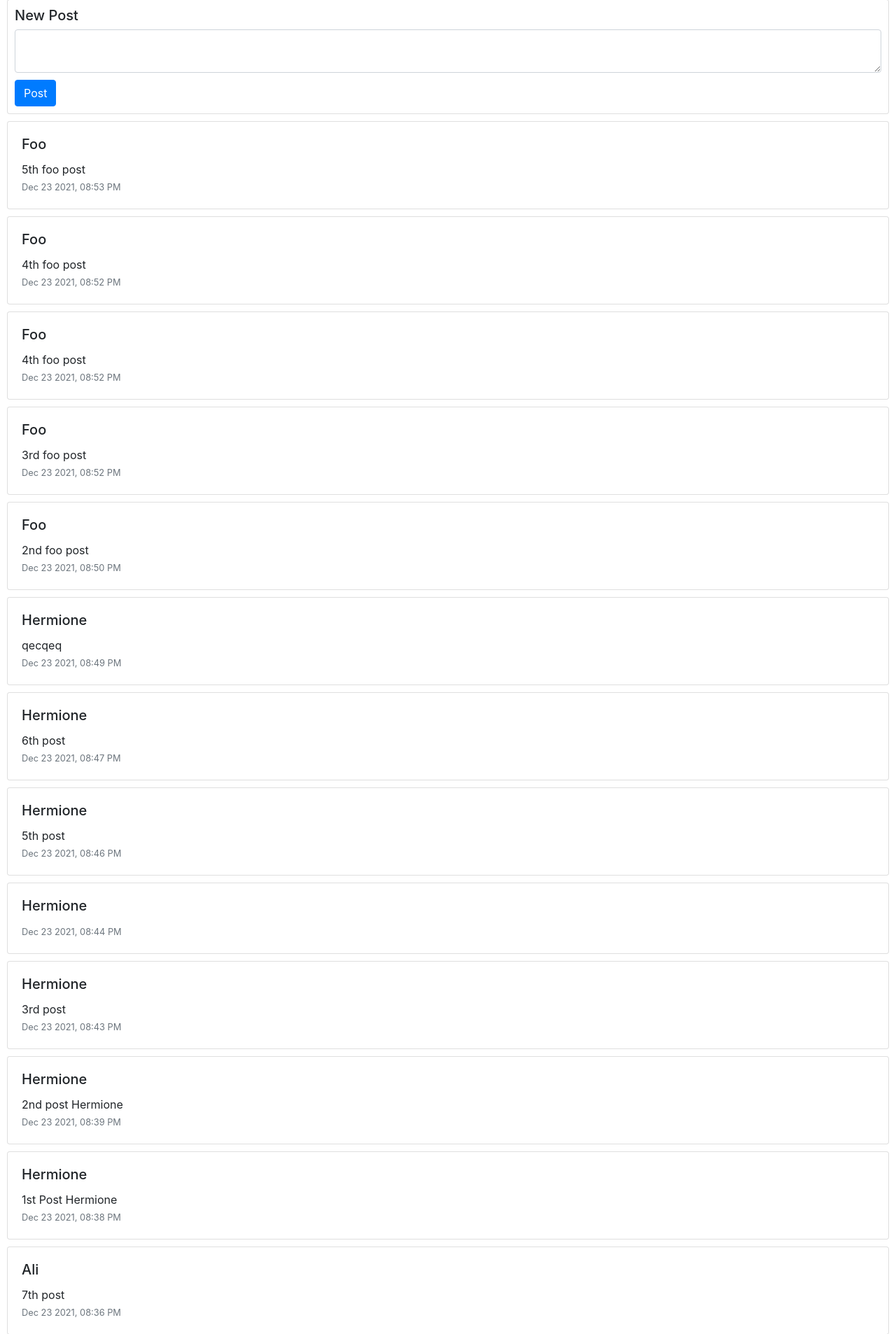
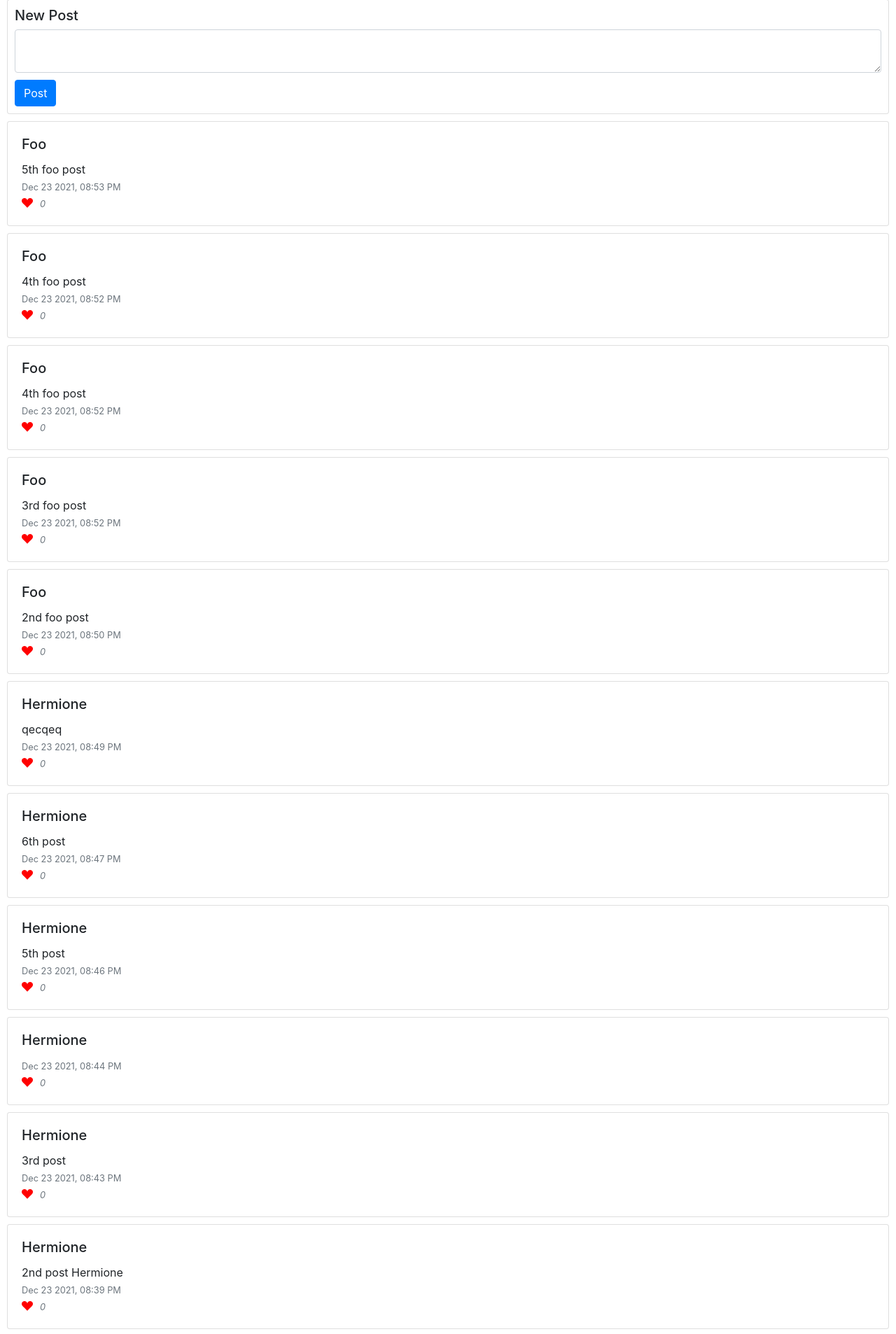
Before and after one commit to aliguzmanadan/SocialNetwork_DjangoJS_WebApp, a Django app: page / in a window 1280 px wide. Shown: the part 111-2017 px from the top of the page at 70% size. Run offline with Django 3.2, Linux system fonts and the light colour scheme; a user stored in the database is signed in; data comes from the database, SQL or seed files in the repository; both versions use the stored data as it was after the commit; some libraries are stand-ins or nearby versions.

Commit message:
Like icon

```diff
--- a/network/static/network/index.js
+++ b/network/static/network/index.js
@@ -3,7 +3,7 @@ document.addEventListener('DOMContentLoaded', function() {
     // Use links in the top of the page to toggle between views
     document.querySelector('#all_posts_link').addEventListener('click', () => load_posts('all'));
     document.querySelector('#following_link').addEventListener('click', () => load_posts('following'));
-    document.querySelector('#post_form').addEventListener('submit', () => submit_post());
+    document.querySelector('#post_form').onsubmit =  () => {return submit_post()};
 
     // By default, load all posts
     load_posts('all');
@@ -14,6 +14,9 @@ document.addEventListener('DOMContentLoaded', function() {
 
 function load_posts(posts_set){
     document.querySelector('#session_name').innerHTML = `<h3>${posts_set.charAt(0).toUpperCase() + posts_set.slice(1)}</h3>`;
+
+    //Clearing posts view
+    document.querySelector('#session_posts').innerHTML = "";
 
     //Getting posts
     fetch(`/posts/${posts_set}`)
@@ -45,10 +48,15 @@ function display_post(post){
 
     let timestamp = document.createElement('p');
     timestamp.className = "card-text";
-    timestamp.innerHTML = `<small class="text-muted">${post.timestamp}</small>`
+    timestamp.innerHTML = `<small class="text-muted">${post.timestamp}</small>`;
+
+    let likes = document.createElement('i');
+    likes.className = "bi bi-suit-heart-fill";
+    likes.innerHTML = `<small class="text-muted" id="likes_number">0</small>`;
+
 
     //Assemble post
-    body.append(content, timestamp);
+    body.append(content, timestamp, likes);
     div_post.append(body);
     document.querySelector('#session_posts').append(div_post);
 
@@ -75,4 +83,12 @@ function submit_post(){
           // Print result
           console.log(result);
       });
+
+    //clear test area of the form, and go all posts
+    document.querySelector('#content').value = "";
+    load_posts('all');
+
+
+    //Stop form from submitting
+    return false;
 }
--- a/network/static/network/styles.css
+++ b/network/static/network/styles.css
@@ -10,6 +10,15 @@ form{
     margin-bottom: 0px;
 }
 
+.bi{
+    color: red;
+    width: 1em;
+}
+
+#likes_number{
+    margin-left: 10px;
+}
+
 #post_submit{
     margin-top: 10px;
 }
--- a/network/templates/network/layout.html
+++ b/network/templates/network/layout.html
@@ -6,6 +6,7 @@
         <title>{% block title %}Social Network{% endblock %}</title>
         <link rel="stylesheet" href="https://stackpath.bootstrapcdn.com/bootstrap/4.4.1/css/bootstrap.min.css" integrity="sha384-Vkoo8x4CGsO3+Hhxv8T/Q5PaXtkKtu6ug5TOeNV6gBiFeWPGFN9MuhOf23Q9Ifjh" crossorigin="anonymous">
         <link href="{% static 'network/styles.css' %}" rel="stylesheet">
+        <link rel="stylesheet" href="https://cdn.jsdelivr.net/npm/bootstrap-icons@1.7.2/font/bootstrap-icons.css">
         {% block script %}
         {% endblock %}
     </head>
```
Also changed, not shown: db.sqlite3.
